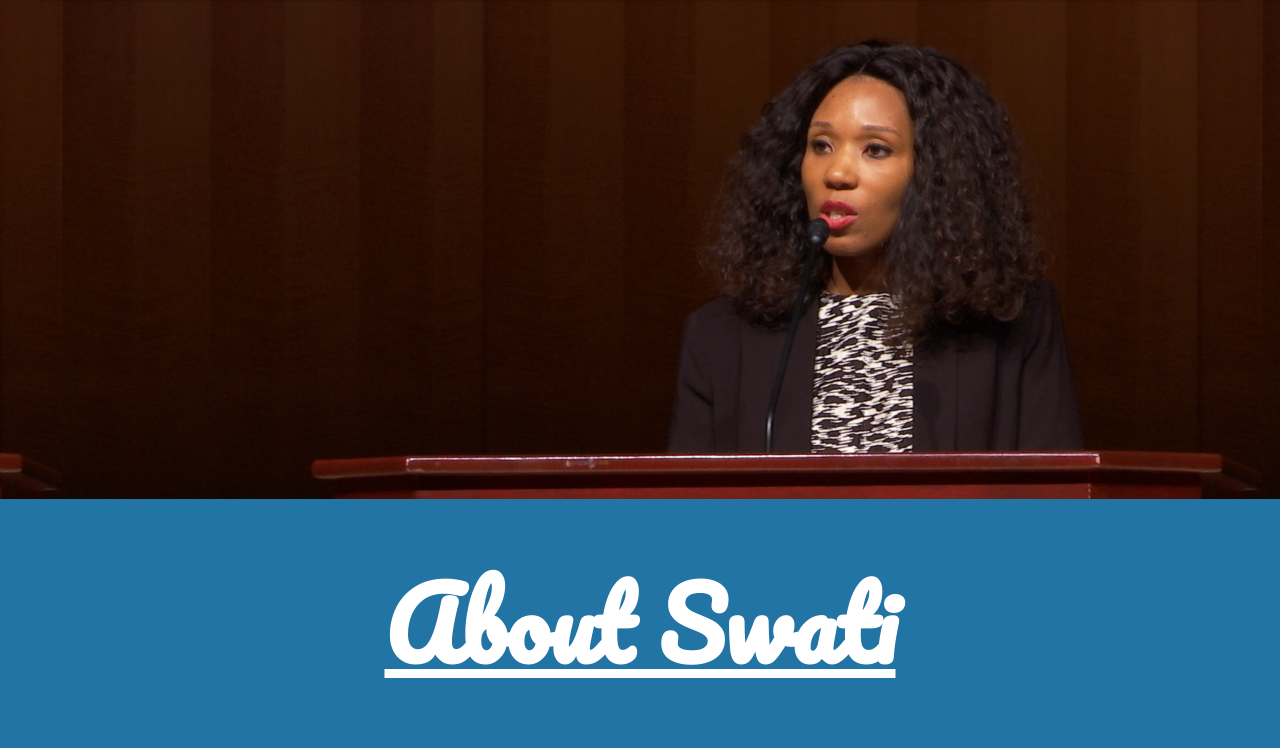
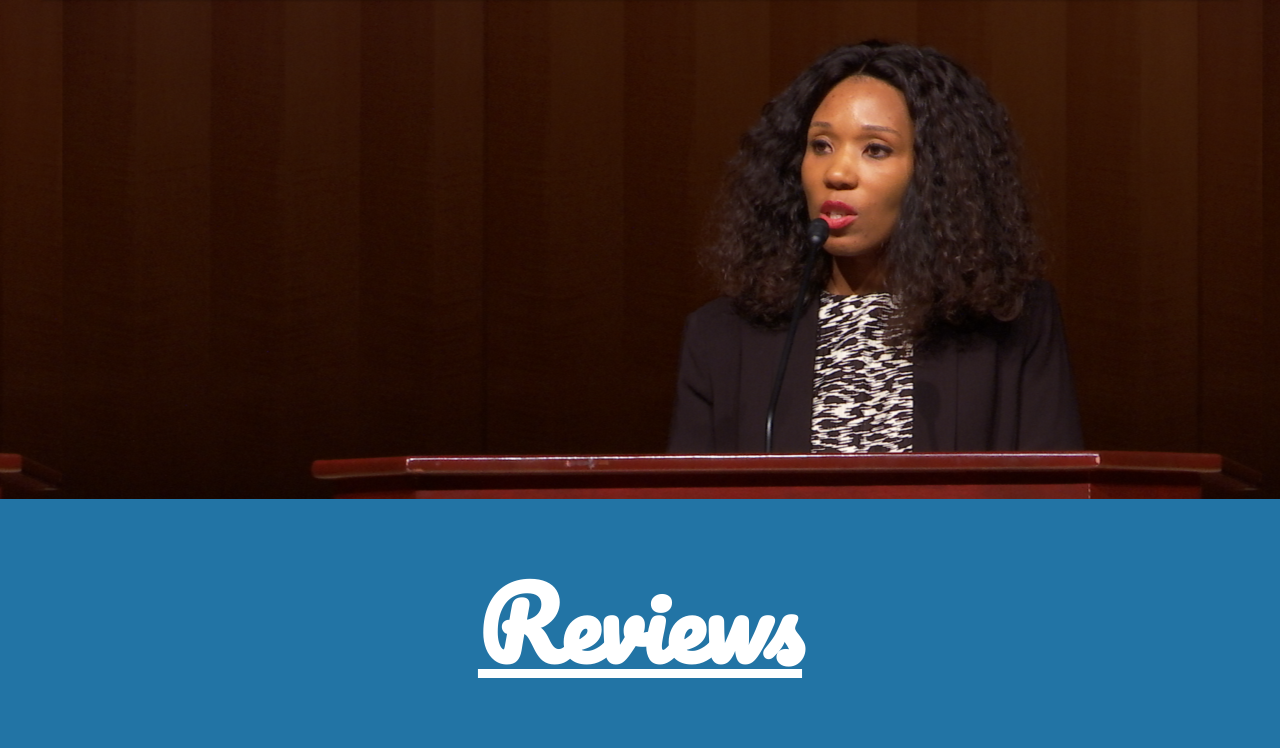
Before and after one commit to chadthomasii/Swati-Mandela-Website-2, a PHP site: page /reviews in a window 1280 px wide. Shown: the part 50-798 px from the top of the page. Run offline with PHP 8.4, Linux system fonts and the light colour scheme; some libraries are stand-ins or nearby versions.

Commit message:
Fixed syntax issue.

```diff
--- a/reviews.php
+++ b/reviews.php
@@ -5,7 +5,7 @@
         </div>
 
         <div class="header-text-container header-text-container-white">
-            <h1 class= "animated fadeIn">About Swati</h1>
+            <h1 class= "animated fadeIn">Reviews</h1>
         </div>
 
         <div class="testimonials">
```
